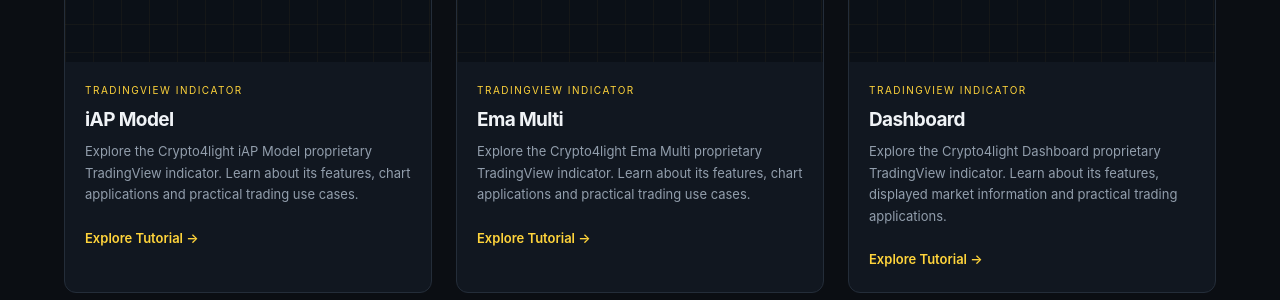
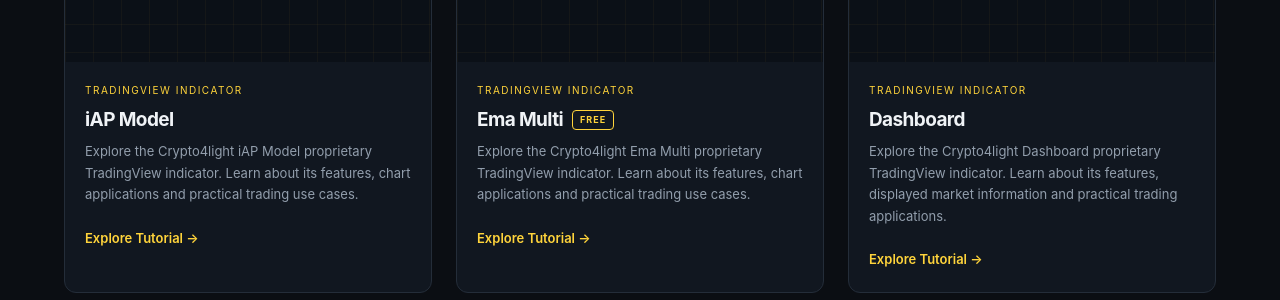
Before and after one commit to crypto4light/crypto4light, a Jekyll site: the page built from indicators/index.html, in a window 1280 px wide and 1400 px high, scrolled down 1188 px. Shown: the part 782-1082 px from the top of the window. Built offline with Jekyll 4.4.1, drawn with Linux system fonts in a browser that asks for light colours.

Commit message:
Update index.html

```diff
--- a/indicators/index.html
+++ b/indicators/index.html
@@ -46,7 +46,12 @@ permalink: /indicators/
             TRADINGVIEW INDICATOR
           </div>
 
-          <h2>{{ indicator.title | escape }}</h2>
+          <h2 class="indicator-card-title">
+            {{ indicator.title | escape }}
+            {% if indicator.access == "free" %}
+              <span class="indicator-free-badge">FREE</span>
+            {% endif %}
+          </h2>
 
           <p>
             {{ indicator.description | default: "Explore the features and practical applications of this Crypto4light indicator." | escape }}
@@ -145,10 +150,26 @@ permalink: /indicators/
   margin-bottom: 10px;
 }
 
-.indicator-card h2 {
+.indicator-card-title {
+  display: flex;
+  align-items: center;
+  flex-wrap: wrap;
+  gap: 9px;
   color: #F0F3F6;
   font-size: 19px;
   margin: 0 0 10px;
+}
+
+.indicator-free-badge {
+  display: inline-block;
+  padding: 3px 7px;
+  border: 1px solid #FFD43B;
+  border-radius: 4px;
+  color: #FFD43B;
+  font-size: 9px;
+  font-weight: 700;
+  letter-spacing: 1px;
+  line-height: 1.4;
 }
 
 .indicator-card p {
```
